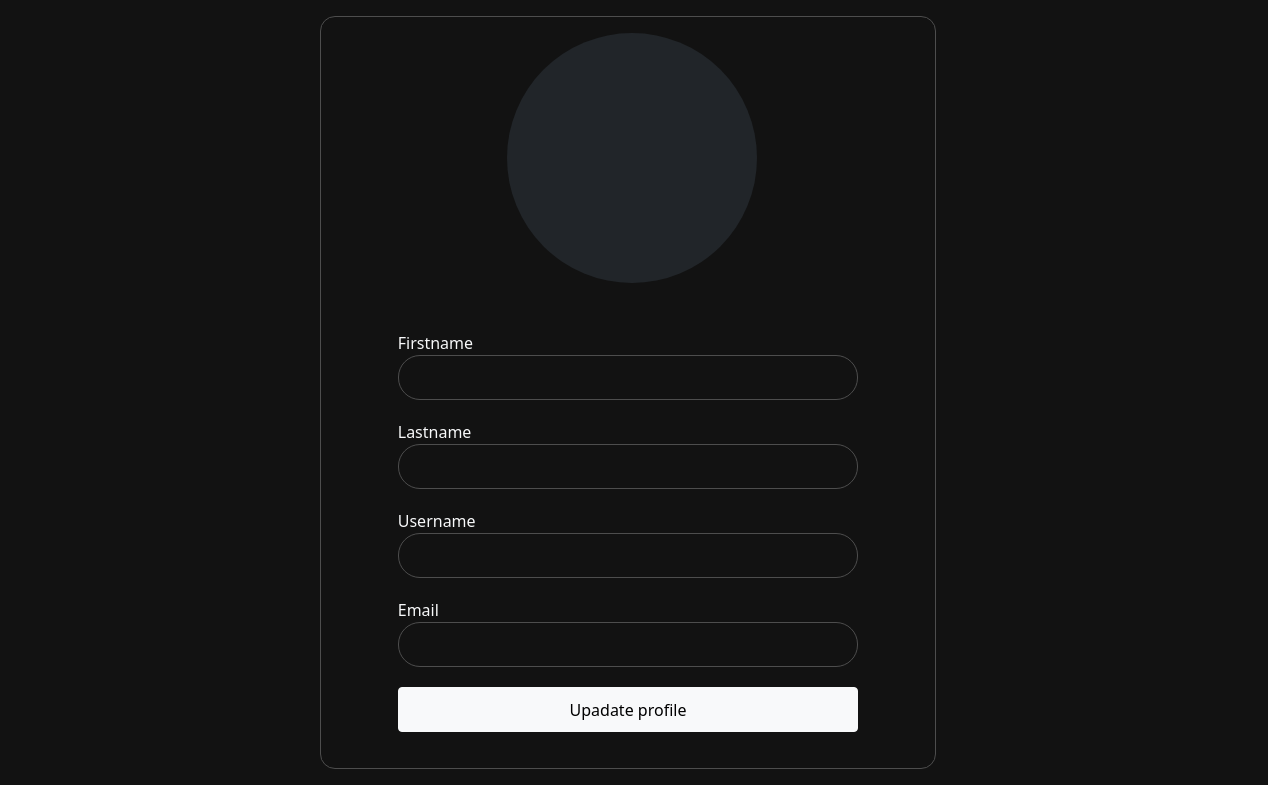
After one commit to PraiseTheNewSun/RateUp, a Django app: page /profile/ in a window 1280 px wide. The commit adds this page. Run offline with Django 4.2, Linux system fonts and the light colour scheme; some libraries are stand-ins or nearby versions.

Commit message:
Update 1
Form Validation Implemented
Created Profile page

```diff
--- a/RateUp/urls.py
+++ b/RateUp/urls.py
@@ -24,6 +24,7 @@ urlpatterns = [
     path('admin/', admin.site.urls),
     path('', views.Home, name='home'),
     path('post/<int:pk>', views.PostDetail, name='post-detail'),
-    path('post/create-post', views.CreatePost, name='create-post')
+    path('post/create-post', views.CreatePost, name='create-post'),
+    path('profile/', views.Profile, name='profile')
 ]
 urlpatterns += static(settings.MEDIA_URL, document_root=settings.MEDIA_ROOT)
--- a/rating/forms.py
+++ b/rating/forms.py
@@ -1,7 +1,13 @@
 from django import forms
+from django.contrib.auth.models import User
 from .models import Post
 
 class PostForm(forms.ModelForm):
     class Meta:
         model = Post
         fields = ['post_author', 'post_caption', 'post_img']
+
+class UserForm(forms.ModelForm):
+    class Meta:
+        model = User
+        fields = ['first_name', 'last_name', 'username', 'email']
--- /dev/null
+++ b/rating/templates/rating/profile.html
@@ -0,0 +1,40 @@
+{% load static %}
+{% block profile %}
+<title>RateUp | Profile</title>
+<link rel="stylesheet" href="{% static 'css/bootstrap.min.css' %}">
+<link rel="stylesheet" href="{% static 'css/style.css' %}">
+<style>
+    input{
+        width: 100%;
+        height: 45px;
+        border: solid 1px #4d4d4d;
+        border-radius: 22px;
+        background-color: transparent;
+        margin-bottom: 20px;
+    }
+</style>
+<div class="container-fluid row text-light" style="background-color: #121212">
+    <div class="col-3 ps-3 pe-3 pt-5"><br>
+
+    </div>
+    <div align="center" id="p_main" class="col-6 p-0 mb-3 mt-3">
+        <div class="bg-dark me-2 ms-3 mb-5 mt-3" style="border-radius: 125px; width: 250px; height: 250px">
+
+        </div>
+        <div align="left" class="col-9">
+            <form method="post">
+                <span>Firstname</span><br>
+                {{form.first_name}}<br>
+                <span>Lastname</span><br>
+                {{form.last_name}}<br>
+                <span>Username</span><br>
+                {{form.username}}<br>
+                <span>Email</span><br>
+                {{form.email}}
+                <input class="btn btn-light" type="submit" value="Upadate profile">
+            </form>
+        </div>
+    </div>
+    <div class="col-3"></div>
+</div>
+{% endblock %}
--- a/rating/views.py
+++ b/rating/views.py
@@ -1,6 +1,7 @@
 from django.shortcuts import render
+from django import forms
 from .models import Post, Comment
-from .forms import PostForm
+from .forms import PostForm, UserForm
 
 # Create your views here.
 def Home(request):
@@ -25,6 +26,7 @@ def PostDetail(request, pk):
     return render(request, 'rating/post_detail.html', context)
 
 def CreatePost(request):
+    post_form = PostForm(initial={'post_author': request.user})
     if request.method == 'POST':
         # author = request.POST.get('post_author')
         # caption = request.POST.get('post_caption')
@@ -33,10 +35,15 @@ def CreatePost(request):
         # post = Post.objects.create(post_author=author, post_caption=caption, post_img=img)
         # post.save()
         form = PostForm(request.POST, request.FILES)
-        form.fields['post_author'].initial = 'Praise'
 
         if form.is_valid():
             form.save()
         print(request.POST)
 
-    return render(request, 'rating/create_post.html', {'form': PostForm})
+    return render(request, 'rating/create_post.html', {'form': post_form})
+
+def Profile(request):
+    context = {
+        'form': UserForm
+    }
+    return render(request, 'rating/profile.html', context)
```
Also changed, not shown: rating/templates/rating/create_post.html (+6 -1 lines), rating/templates/rating/home.html (+8 -3 lines), db.sqlite3, media/capsule_616x353.jpg (added), media/tlok.jpeg (added), media/tlok_IyustJY.jpeg (added).
